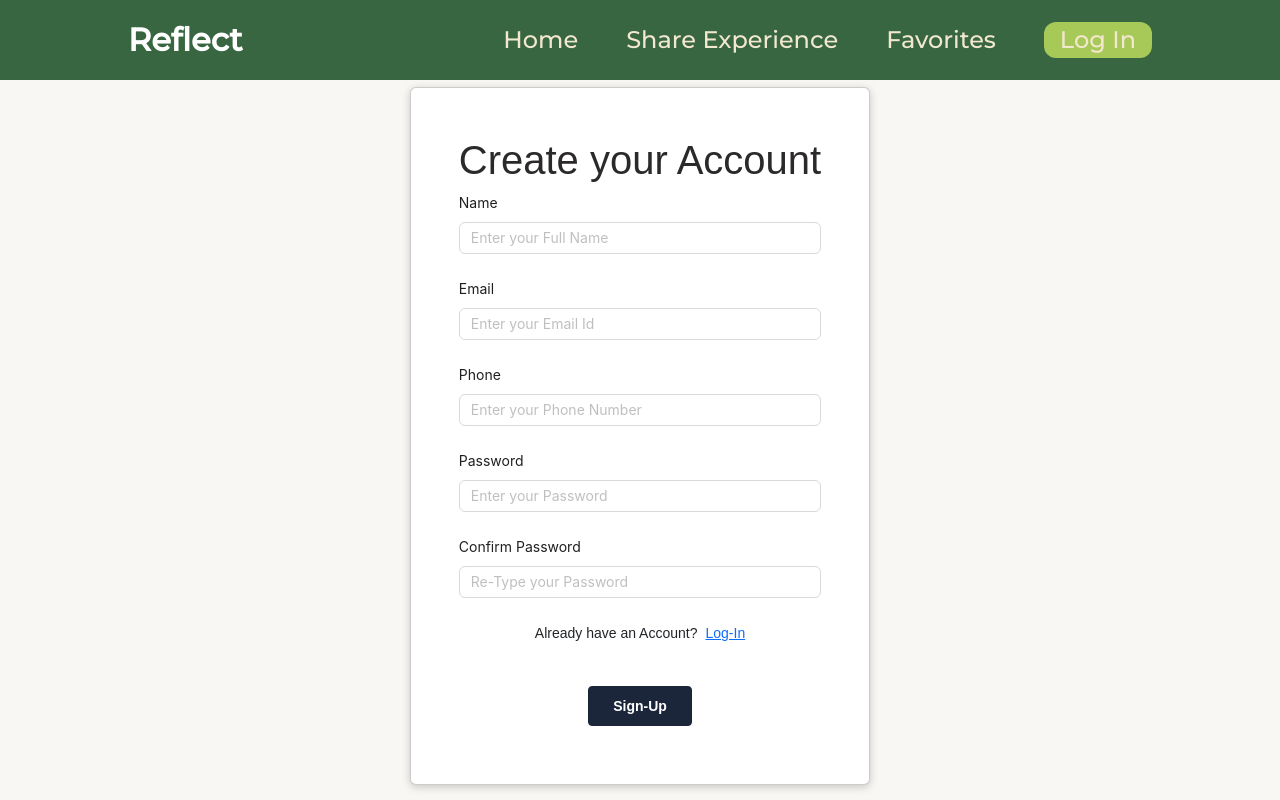
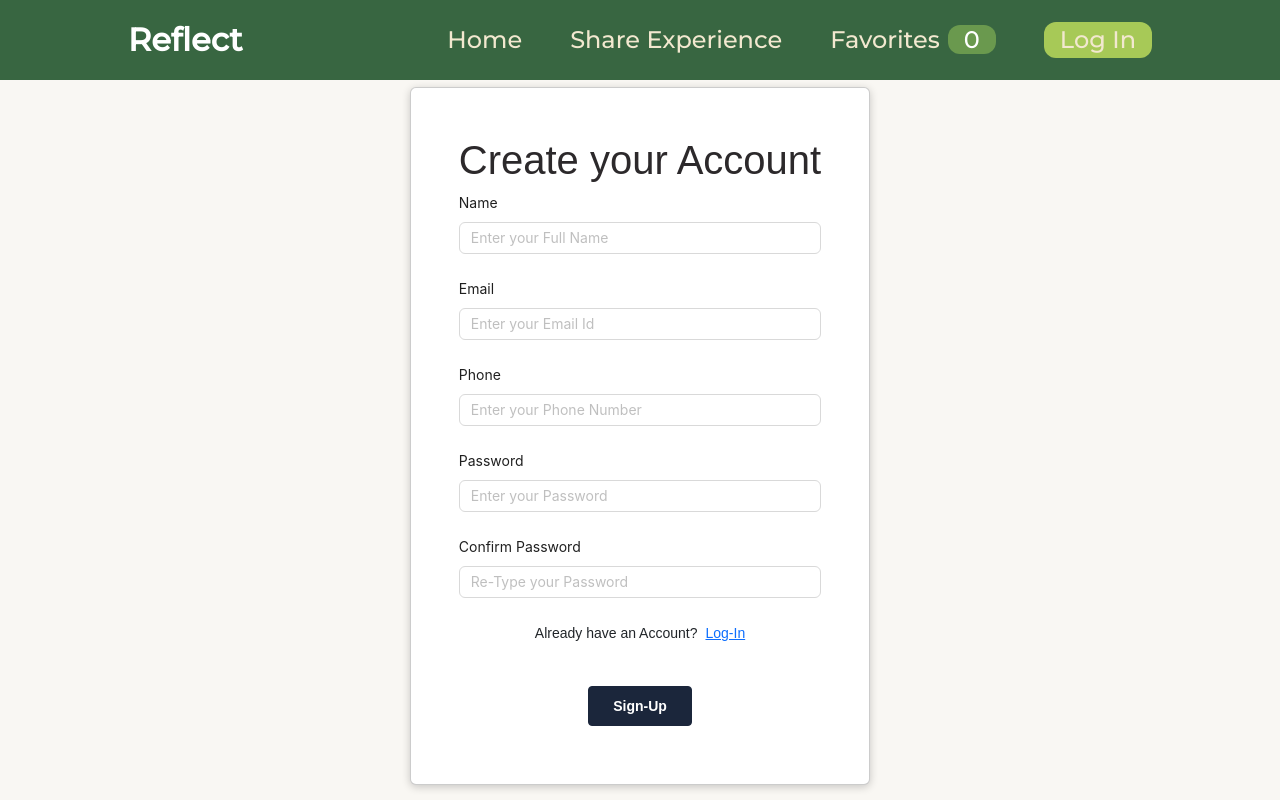
Before and after one commit to Tanushree227/reflect, a React (Create React App) app: page /signup in a window 1280 px wide. Built offline with nearby package versions, Linux system fonts and the light colour scheme.

Commit message:
implemented count of favorites to show on website

```diff
--- a/src/components/layout/MainNavigation.js
+++ b/src/components/layout/MainNavigation.js
@@ -1,9 +1,12 @@
-import React from "react";
+import React, { useContext } from "react";
 import { Link } from "react-router-dom";
 import classes from './MainNavigation.module.css';
+import FavoritesContext from "../../store/favorites-context";
 
 function MainNavigation()
 {
+    const favoritesCtx = useContext(FavoritesContext);
+
     return(
         <header className={classes.header}>
             <div className={classes.logo}>Reflect</div>
@@ -11,7 +14,7 @@
                 <ul>
                     <li><Link to="/" exact>Home</Link></li>
                     <li><Link to="/newshare">Share Experience</Link></li>
-                    <li><Link to="/favorites">Favorites</Link></li>
+                    <li><Link to="/favorites">Favorites<span className={classes.badge}>{favoritesCtx.totalFavorites}</span></Link></li>
                     <li className={classes.login}><Link to="/login">Log In</Link></li>
                 </ul>
             </nav>
```
